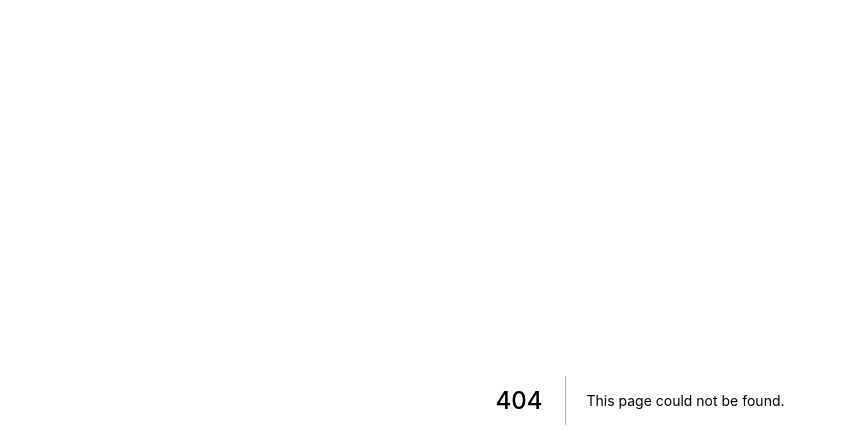
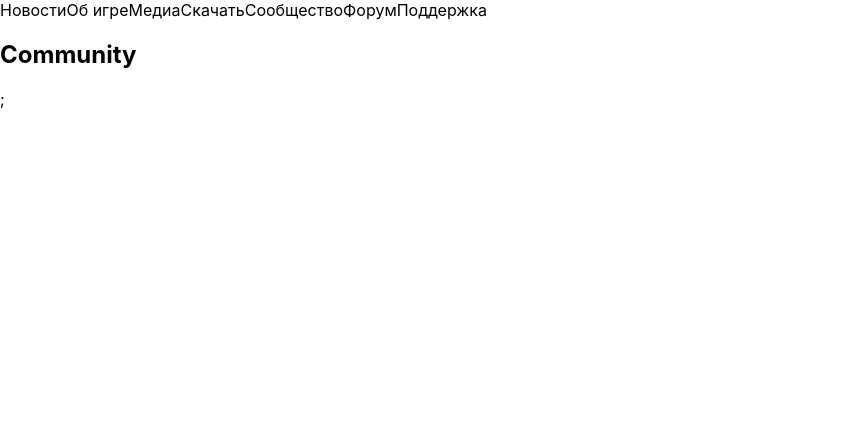
Before and after one commit to Slameich-web/The_Great_world, a Next.js app: page /community in a window 1280 px wide. Before the commit this address had no page. Shown: the top 448 px of the page, without its empty margins (0-846 px from the left). Built offline with nearby package versions, Linux system fonts and the light colour scheme.

Commit message:
Created navbar without styles

```diff
--- /dev/null
+++ b/components/Layout.tsx
@@ -0,0 +1,11 @@
+import Navbar from './navbar';
+
+const Layout = ({ children }: any) => {
+  return (
+    <>
+      <Navbar>{children}</Navbar>
+    </>
+  );
+};
+
+export default Layout;
--- /dev/null
+++ b/components/navbar.tsx
@@ -0,0 +1,34 @@
+import Link from 'next/link';
+
+const Navbar = ({ children }: any) => {
+  return (
+    <>
+      <div>
+        <Link href="/news">
+          <a>Новости</a>
+        </Link>
+        <Link href="/about">
+          <a>Об игре</a>
+        </Link>
+        <Link href="/media">
+          <a>Медиа</a>
+        </Link>
+        <Link href="/download">
+          <a>Скачать</a>
+        </Link>
+        <Link href="/community">
+          <a>Сообщество</a>
+        </Link>
+        <Link href="/forum">
+          <a>Форум</a>
+        </Link>
+        <Link href="/support">
+          <a>Поддержка</a>
+        </Link>
+      </div>
+      <div>{children}</div>
+    </>
+  );
+};
+
+export default Navbar;
--- a/pages/_app.tsx
+++ b/pages/_app.tsx
@@ -1,8 +1,13 @@
 import '../styles/globals.css';
 import type { AppProps } from 'next/app';
+import Layout from '../components/Layout';
 
 function MyApp({ Component, pageProps }: AppProps) {
-  return <Component {...pageProps} />;
+  return (
+    <Layout>
+      <Component {...pageProps} />;
+    </Layout>
+  );
 }
 
 export default MyApp;
--- /dev/null
+++ b/pages/community.tsx
@@ -0,0 +1,9 @@
+const Community = () => {
+  return (
+    <div>
+      <h2>Community</h2>
+    </div>
+  );
+};
+
+export default Community;
```
Also changed, not shown: pages/about.tsx (added, +9 -0 lines), pages/download.tsx (added, +9 -0 lines), pages/index.tsx (+5 -44 lines), pages/media.tsx (added, +9 -0 lines), pages/news.tsx (added, +9 -0 lines), pages/support.tsx (added, +9 -0 lines), 1 other file (tests, documents, lock files or other folders).
